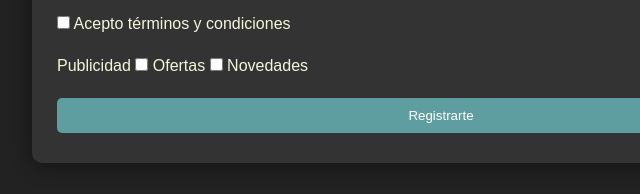
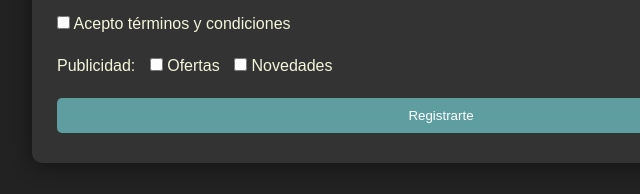
Before and after one commit to liuzzi-dev/validacion-formulario-dom-javascript-digitalhouse, a plain HTML site: page index.html in a window 1280 px wide. Shown: the part 603-797 px from the top of the page, 199-839 px from the left. Drawn offline with Linux system fonts and the light colour scheme.

Commit message:
Agrego css ofertas y novedades

```diff
--- a/index.html
+++ b/index.html
@@ -73,7 +73,7 @@
             <div class="error" id="errorAceptoTerminos"></div>
             <br>
 
-            <label class="inline">Publicidad</label>
+            <label class="inline">Publicidad: </label>
 
             <input type="checkbox" name="publicidad" id="ofertas" value="ofertas">
             <label for="ofertas" class="inline">Ofertas</label>
--- a/style.css
+++ b/style.css
@@ -63,3 +63,7 @@ input[type="submit"] {
     color: red;
     font-size: 10px;
  }
+
+ #ofertas, #novedades {
+    margin-left: 10px;
+ }
```
